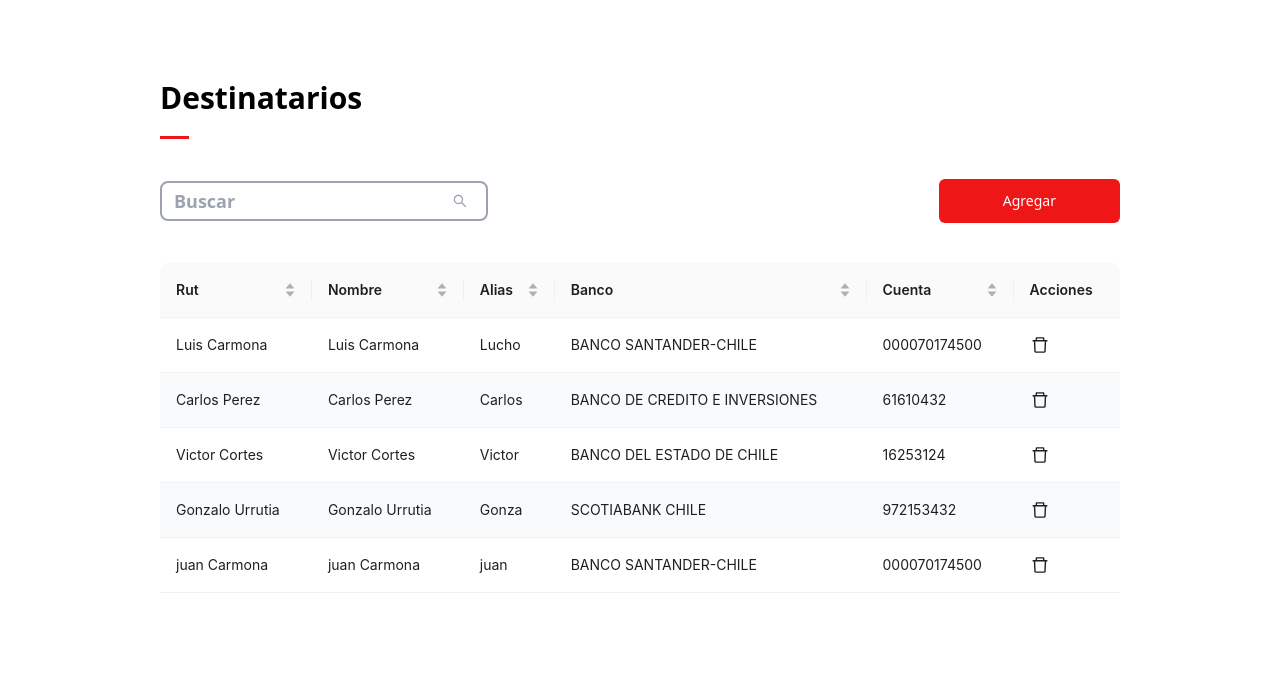
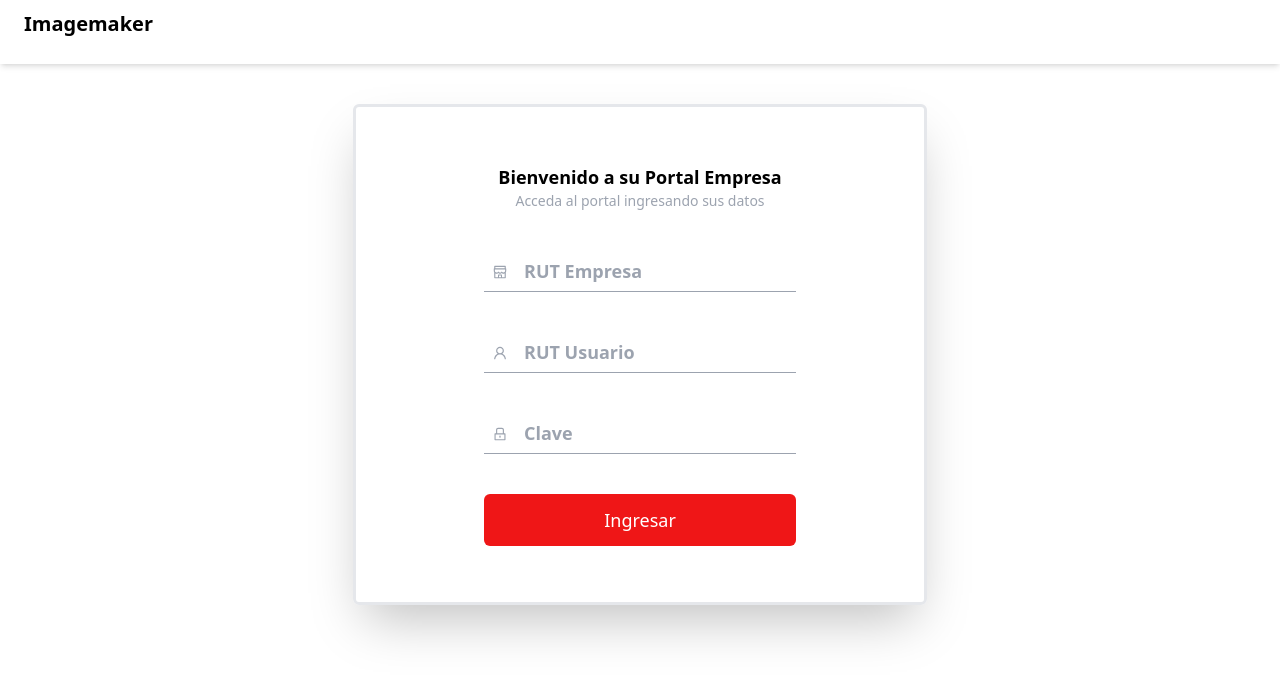
Before and after one commit to Ronal2-Gtz/prueba-tecnica-imagemaker, a React (Create React App) app: page /login in a window 1280 px wide. Shown: the top 678 px of the page. Built offline with nearby package versions, Linux system fonts and the light colour scheme; data requests are answered from the project's data file.

Commit message:
Create navbar

```diff
--- a/src/App.tsx
+++ b/src/App.tsx
@@ -1,10 +1,9 @@
-// import { AppRouter } from './routes/appRouter'
-import { Addressee } from './screens/addressee/index'
+import { AppRouter } from './routes/appRouter'
 
 const App = (): React.ReactElement => {
 	return (
 		<div className='h-screen w-full'>
-			<Addressee />
+			<AppRouter />
 		</div>
 	)
 }
--- /dev/null
+++ b/src/components/navbar/index.tsx
@@ -0,0 +1,55 @@
+import { Link } from 'react-router-dom'
+import { Button } from 'antd'
+import { ADDRESSEE, LAST_MOV } from '../../routes/paths'
+import { useAppDispatch, useAppSelector } from '../../hooks/useDispatch'
+import { logout } from '../../store/auth/authSlice'
+import { useMemo } from 'react'
+
+export const Navbar = (): React.ReactElement => {
+	const { status } = useAppSelector((state) => state.auth)
+	const dispatch = useAppDispatch()
+
+	const handleLogout = (): void => {
+		dispatch(logout(''))
+		localStorage.clear()
+	}
+
+	const isLogin = useMemo(() => status === 'authenticated', [status])
+
+	return (
+		<header>
+			<nav className='bg-white border-gray-200 px-4 lg:px-6 py-2.5 shadow-md h-16 '>
+				<div className='flex flex-wrap justify-between items-center w-full mx-auto max-w-screen-xl'>
+					<Link to={'/'} className='flex items-center'>
+						<span className='self-center text-xl font-semibold whitespace-nowrap '>
+							Imagemaker
+						</span>
+					</Link>
+					{isLogin ? (
+						<div className='flex items-center lg:order-2'>
+							<Link
+								to={LAST_MOV}
+								className=' focus:ring-gray-300 font-medium rounded-lg text-sm px-4 lg:px-5 py-2 lg:py-2.5 mr-2 '
+							>
+								Ultimos movimientos
+							</Link>
+							<Link
+								to={ADDRESSEE}
+								className=' focus:ring-gray-300 font-medium rounded-lg text-sm px-4 lg:px-5 py-2 lg:py-2.5 mr-2 '
+							>
+								Destinatarios
+							</Link>
+							<Button
+								type='primary'
+								onClick={handleLogout}
+								className='text-white bg-primary hover:bg-primary font-medium rounded-lg text-sm px-4  mr-2 dark:bg-primary-600'
+							>
+								Cerrar sesión
+							</Button>
+						</div>
+					) : null}
+				</div>
+			</nav>
+		</header>
+	)
+}
--- a/src/routes/appRouter.tsx
+++ b/src/routes/appRouter.tsx
@@ -9,13 +9,18 @@ import { Login } from '../screens'
 import { PublicRoute } from './publicRoute'
 import { PrivateRoute } from './privateRoute'
 import { LastMov } from '../screens/lastMov'
+import { Navbar } from '../components/navbar/index'
+import { Addressee } from '../screens/addressee/index';
+import { ADDRESSEE, LAST_MOV, LOGIN } from './paths'
 
 export const AppRouter = (): React.ReactElement => {
 	return (
 		<Router>
+			<div>
+				<Navbar />
 				<Routes>
 					<Route
-					path='login/*'
+						path={`${LOGIN}/*`}
 						element={
 							<PublicRoute>
 								<Routes>
@@ -30,13 +35,15 @@ export const AppRouter = (): React.ReactElement => {
 						element={
 							<PrivateRoute>
 								<Routes>
-								<Route path='/lastMov' element={<LastMov />} />
-								<Route path='*' element={<Navigate to='/lastMov' />} />
+									<Route path={LAST_MOV} element={<LastMov />} />
+									<Route path={ADDRESSEE} element={<Addressee />} />
+									<Route path='*' element={<Navigate to={LAST_MOV} />} />
 								</Routes>
 							</PrivateRoute>
 						}
 					/>
 				</Routes>
+			</div>
 		</Router>
 	)
 }
--- /dev/null
+++ b/src/routes/paths.ts
@@ -0,0 +1,5 @@
+const LOGIN = '/login'
+const LAST_MOV = '/lastMov'
+const ADDRESSEE = '/addressee'
+
+export { LOGIN, LAST_MOV, ADDRESSEE }
--- a/src/screens/addressee/index.tsx
+++ b/src/screens/addressee/index.tsx
@@ -45,7 +45,7 @@ export const Addressee = (): React.ReactElement => {
 	)
 
 	return (
-		<div className='w-9/12 h-full m-auto mt-20'>
+		<div className='w-9/12 h-full m-auto mt-10'>
 			<div>
 				<p className='font-semibold text-3xl mb-5'>Destinatarios</p>
 				<hr className='w-[7%] lg:w-[5%] xl:w-[3%] ' />
--- a/src/screens/lastMov/index.tsx
+++ b/src/screens/lastMov/index.tsx
@@ -32,7 +32,7 @@ export const LastMov = (): React.ReactElement => {
 	}, [dispatch])
 
 	return (
-		<div className='w-9/12 h-full m-auto mt-20 '>
+		<div className='w-9/12 h-full m-auto mt-10 '>
 			<div>
 				<p className='font-semibold text-sm'>Cuentas</p>
 				<p className='font-semibold text-3xl '>Ultimos Movimientos</p>
--- a/src/screens/login/index.tsx
+++ b/src/screens/login/index.tsx
@@ -20,7 +20,7 @@ export const Login = (): React.ReactElement => {
 	}
 
 	return (
-		<div className='flex flex-col justify-center items-center w-full h-full  '>
+		<div className='flex flex-col justify-center items-center w-full h-full mt-10'>
 			<div className='flex flex-col gap-y-10 border-[3px] px-7 py-14 md:px-32 rounded-md shadow-2xl'>
 				<div className='text-center'>
 					<p className='font-semibold text-lg'>
@@ -33,20 +33,20 @@ export const Login = (): React.ReactElement => {
 				<form onSubmit={handleSubmit(login)} className='flex flex-col gap-y-10'>
 					<Input
 						name='companyRut'
-						label='RUT Empresa'
+						placeholder='RUT Empresa'
 						Icon={<AiOutlineShop />}
 						register={register}
 					/>
 					<Input
 						name='userRut'
-						label='RUT Usuario'
+						placeholder='RUT Usuario'
 						Icon={<AiOutlineUser />}
 						register={register}
 					/>
 					<Input
 						type='password'
 						name='password'
-						label='Clave'
+						placeholder='Clave'
 						Icon={<AiOutlineLock />}
 						register={register}
 					/>
```
Lines whose indentation alone changed are shown as unchanged.
